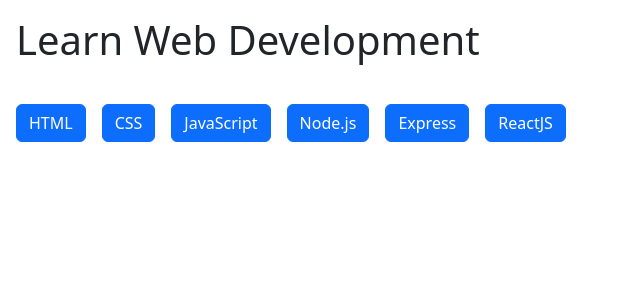
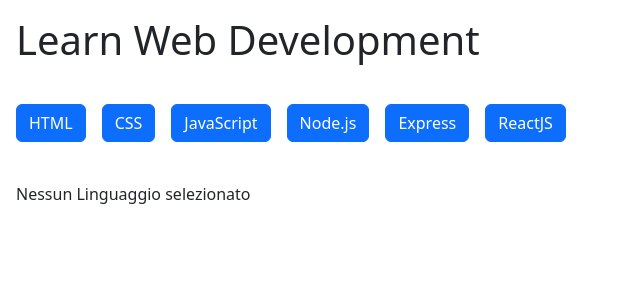
Before and after one commit to alessandrofalcoo/react-use-state, a React (Vite) app: page / in a window 1280 px wide. Shown: the top 300 px of the page, without its empty margins (0-640 px from the left). Built offline with nearby package versions, Linux system fonts and the light colour scheme.

Commit message:
set default description in Main component state

```diff
--- a/src/components/Main.jsx
+++ b/src/components/Main.jsx
@@ -5,7 +5,7 @@
 export default function Main() {
 
     const [language, setLanguage] = useState('')
-    const [description, setDescription] = useState('')
+    const [description, setDescription] = useState('Nessun Linguaggio selezionato')
 
     return (
         <>
@@ -17,6 +17,7 @@
                         onClick={() => {
                             setDescription(element.description);
                             setLanguage(element.title);
+
                         }}
                     >{element.title}</Button>
                 ))}
```
